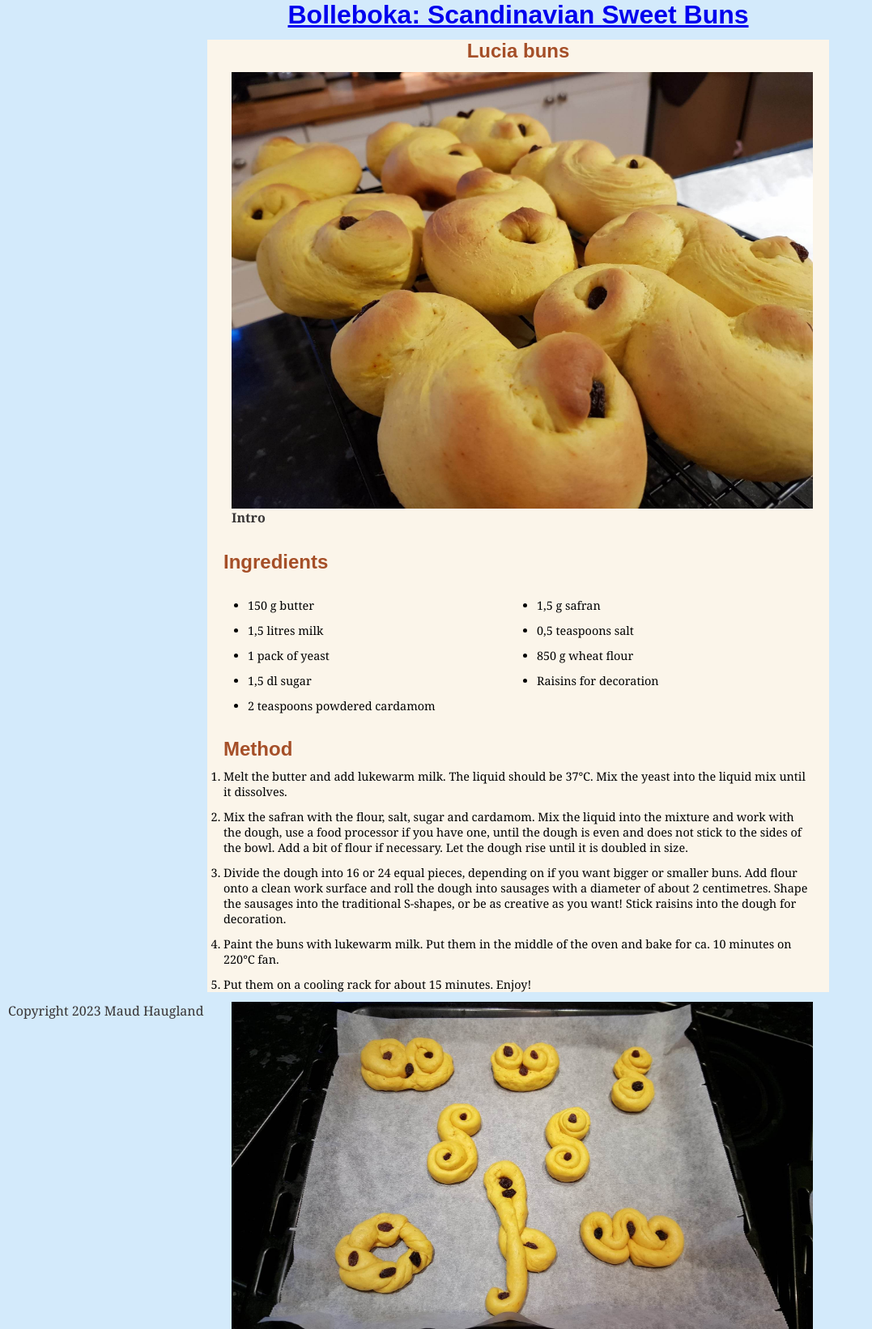
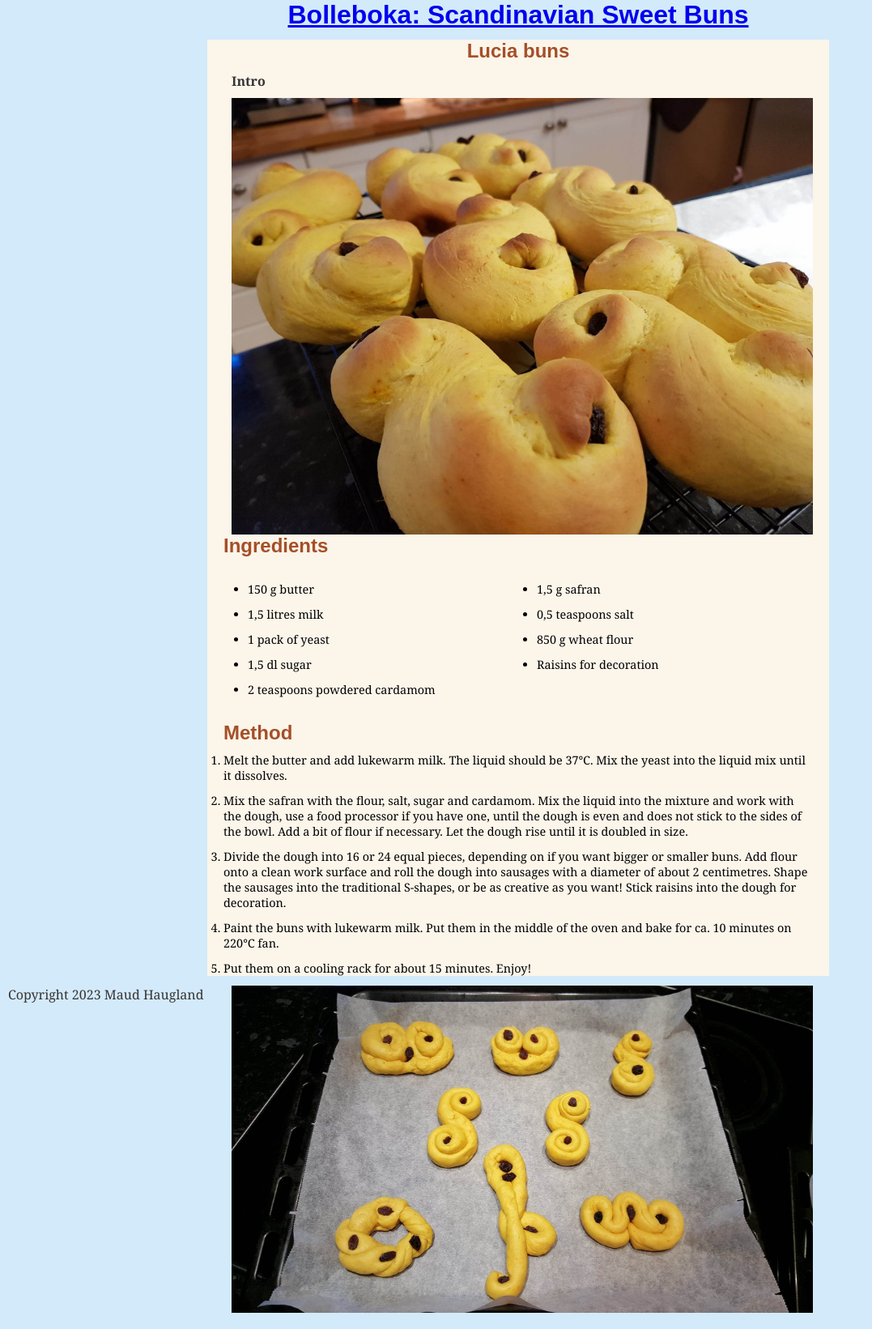
Before and after one commit to maudhaugland/maudsrecipes, a Jekyll site: the page built from _recipes/lucia-buns.md, in a window 1280 px wide. Shown: the whole page at 81% size, without its empty margins (0-1077 px from the left). Built offline with Jekyll 4.4.1, drawn with Linux system fonts in a browser that asks for light colours.

```diff
--- a/_recipes/lucia-buns.md
+++ b/_recipes/lucia-buns.md
@@ -4,9 +4,11 @@ date: 2023-02-07T13:05:49.166Z
 order: 5
 layout: recipe
 ---
+**Intro**
+
 ![](../uploads/329858308_920890952431910_8125871654744726509_n.jpg)
 
-**Intro**
+
 
 ## **Ingredients**
 
@@ -20,8 +22,6 @@ layout: recipe
 * 850 g wheat flour
 * Raisins for decoration
 
-
-
 ## Method
 
 1. Melt the butter and add lukewarm milk. The liquid should be 37℃. Mix the yeast into the liquid mix until it dissolves.
```
